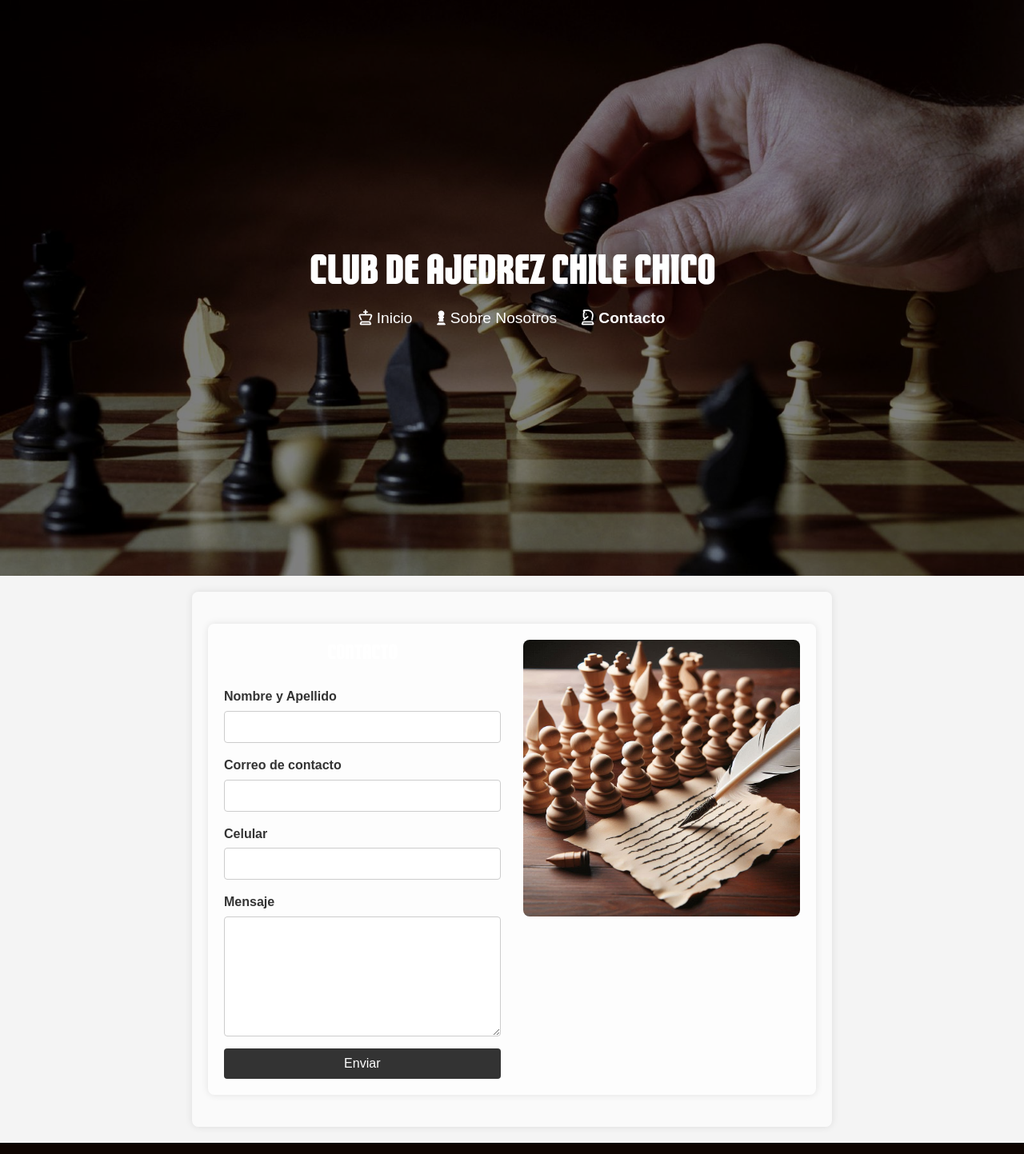
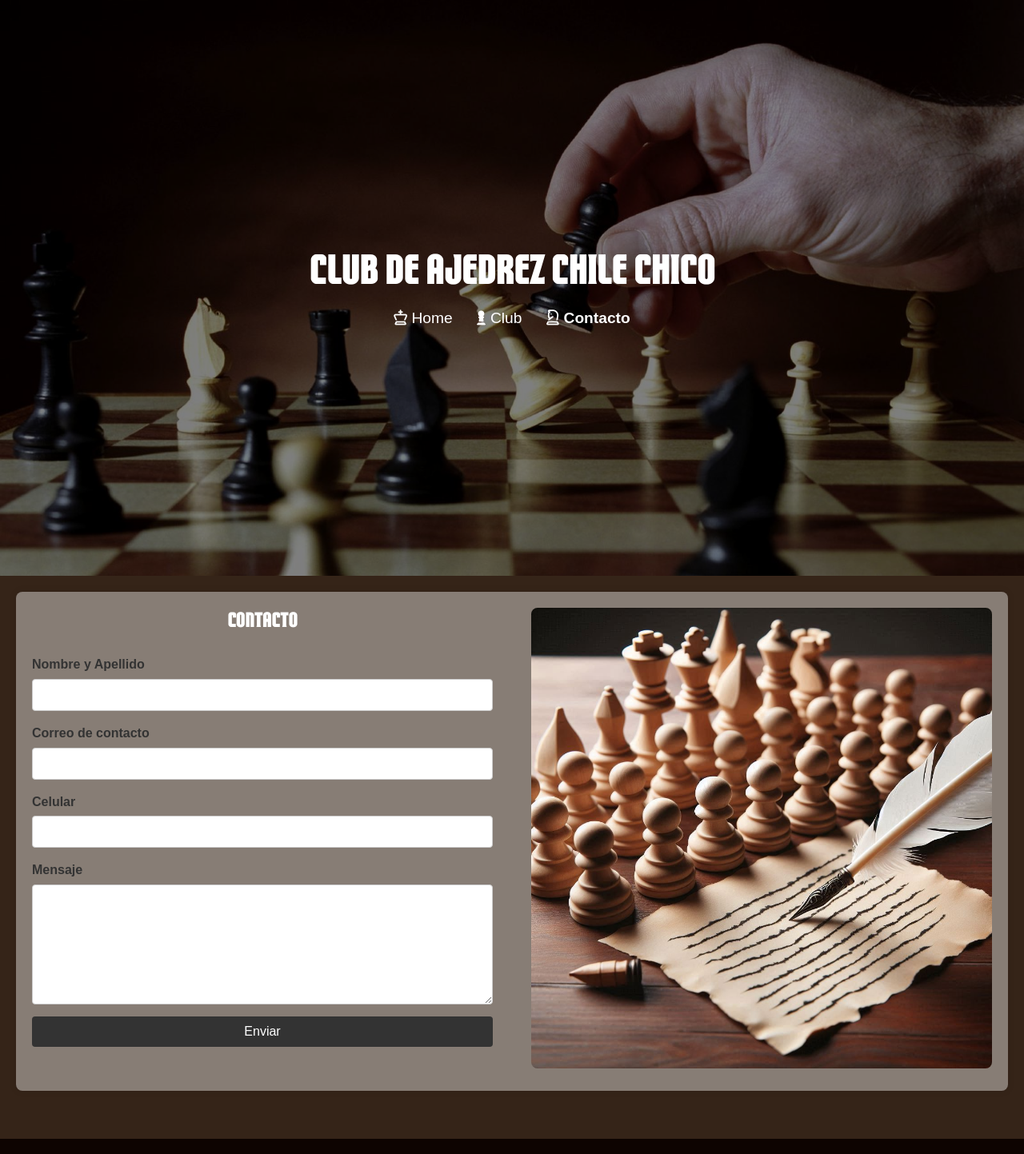
Before and after one commit to nearuser/sitiochess, a React (Create React App) app: page /contacto in a window 1280 px wide. Shown: the top 1443 px of the page at 80% size. Built offline with nearby package versions, Linux system fonts and the light colour scheme.

Commit message:
FEAT contacto

```diff
--- a/src/componentes/contacto.css
+++ b/src/componentes/contacto.css
@@ -4,11 +4,8 @@
     display: flex;
     justify-content: space-between;
     align-items: flex-start;
-    max-width: 800px;
-    margin: 20px auto;
+    max-width: auto;
     padding: 20px;
-    background-color: #ffffff7f;
-    border-radius: 8px;
     box-shadow: 0 0 10px rgba(0, 0, 0, 0.1);
   }
 
--- a/src/componentes/footer.js
+++ b/src/componentes/footer.js
@@ -4,7 +4,7 @@ import React from 'react';
 function Footer() {
   return (
     <footer>
-      <p>&copy; 2024 Club de Ajedrez Chile Chico.</p>
+      <p><i className="fa-solid fa-chess-rook"></i> 2024 Club de Ajedrez Chile Chico <i className="fa-solid fa-chess-rook"></i></p>
     </footer>
   );
 }
--- a/src/componentes/header.js
+++ b/src/componentes/header.js
@@ -15,8 +15,8 @@ function Header() {
         <h1>Club de Ajedrez Chile Chico</h1>
         <nav>
           <ul>
-            <li><NavLink to="/" exact activeClassName="active"><i className="fa-regular fa-chess-king"></i> Inicio</NavLink></li>
-            <li><NavLink to="/sobre-nosotros" activeClassName="active"><i className="fa-solid fa-chess-pawn"></i> Sobre Nosotros</NavLink></li>
+            <li><NavLink to="/" exact activeClassName="active"><i className="fa-regular fa-chess-king"></i> Home</NavLink></li>
+            <li><NavLink to="/sobre-nosotros" activeClassName="active"><i className="fa-solid fa-chess-pawn"></i>  Club</NavLink></li>
             <li><NavLink to="/contacto" activeClassName="active"><i className="fa-regular fa-chess-knight"></i> Contacto</NavLink></li>
           </ul>
         </nav>
```
